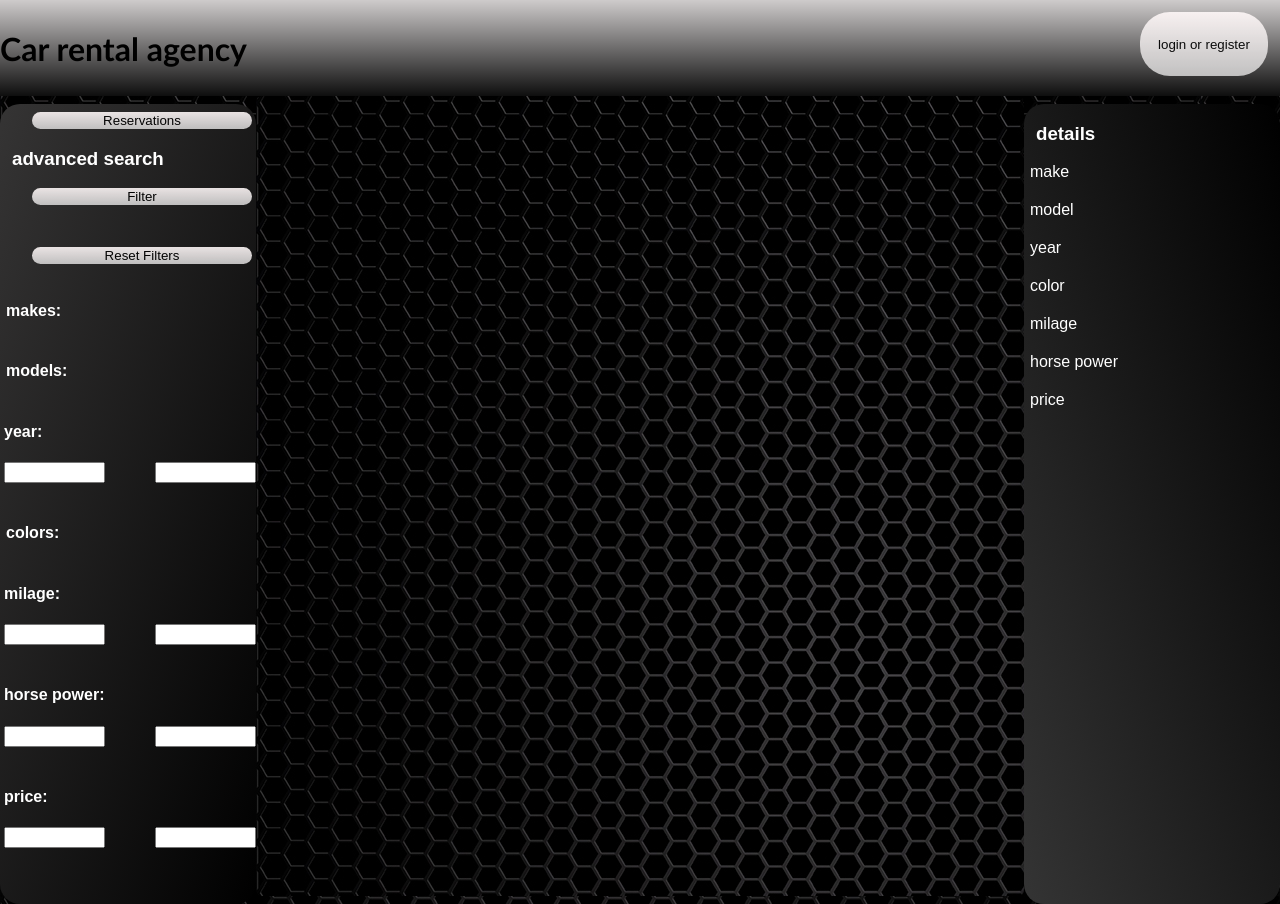
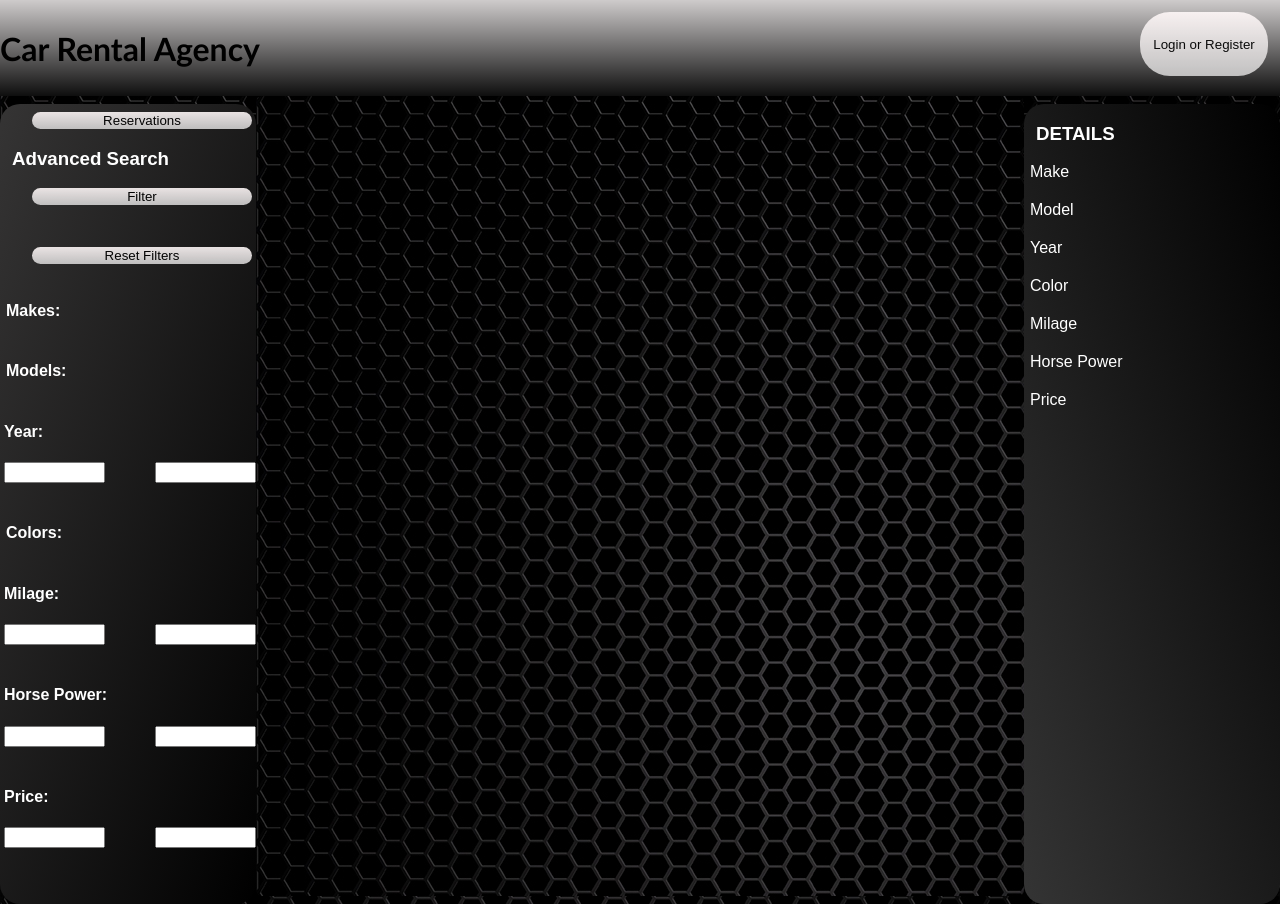
Before and after one commit to MuhammedGebril/carReservationSystem, a website: page FP/index.html in a window 1280 px wide. Drawn offline with Linux system fonts and the light colour scheme; no server answers.

Commit message:
Update index.html

```diff
--- a/FP/index.html
+++ b/FP/index.html
@@ -21,13 +21,13 @@
   IDs are only used for sections to connect menu achors to sections -->
     <header class="page__header">
       <div>
-        <h1>Car rental agency</h1>
+        <h1>Car Rental Agency</h1>
       </div>
       <button class="button-box"
         id="userLog"
         onclick="window.location.href='/FP/loginregister.html'"
       >
-        login or register
+        Login or Register
       </button>
     </header>
     <main>
@@ -35,19 +35,19 @@
         <button class="button-box" onclick="window.location.href='/FP/reservations.html'">
           Reservations
         </button>
-        <h3>advanced search</h3>
+        <h3>Advanced Search</h3>
         <button class="button-box" onclick="filter()">Filter</button>
         <br>
         <button class="button-box" onclick="resetFilter()">Reset Filters</button>
         <ul id="searchPanel">
           <ul id="makes">
-            <h4>makes:</h4>
+            <h4>Makes:</h4>
           </ul>
           <ul id="models">
-            <h4>models:</h4>
+            <h4>Models:</h4>
           </ul>
           <li>
-            <h4>year:</h4>
+            <h4>Year:</h4>
             <div class="inputBox">
               <input type="number" slider="0" onchange="updateS()" id="yearL" />
               <input type="number" slider="0" onchange="updateS()" id="yearU" />
@@ -55,10 +55,10 @@
             <div slider="0" id="yearSlider"></div>
           </li>
           <ul id="colors">
-            <h4>colors:</h4>
+            <h4>Colors:</h4>
           </ul>
           <li>
-            <h4>milage:</h4>
+            <h4>Milage:</h4>
             <div class="inputBox">
               <input
                 type="number"
@@ -76,7 +76,7 @@
             <div slider="1" id="milageSlider"></div>
           </li>
           <li>
-            <h4>horse power:</h4>
+            <h4>Horse Power:</h4>
             <div class="inputBox">
               <input type="number" slider="2" onchange="updateS()" id="hpL" />
               <input type="number" slider="2" onchange="updateS()" id="hpU" />
@@ -84,7 +84,7 @@
             <div slider="2" id="hpSlider"></div>
           </li>
           <li>
-            <h4>price:</h4>
+            <h4>Price:</h4>
             <div class="inputBox">
               <input
                 type="number"
@@ -105,15 +105,15 @@
       </div>
       <div id="items" class="hero"></div>
       <div id="panel">
-        <h3>details</h3>
+        <h3>DETAILS</h3>
         <ul id="detailsPanel">
-          <li id="c_make">make</li>
-          <li id="c_model">model</li>
-          <li id="c_year">year</li>
-          <li id="c_color">color</li>
-          <li id="c_milage">milage</li>
-          <li id="c_hp">horse power</li>
-          <li id="c_price">price</li>
+          <li id="c_make">Make</li>
+          <li id="c_model">Model</li>
+          <li id="c_year">Year</li>
+          <li id="c_color">Color</li>
+          <li id="c_milage">Milage</li>
+          <li id="c_hp">Horse Power</li>
+          <li id="c_price">Price</li>
           <div id="reserveSection" class="hidden">
             <li><h4>Reservation:</h4></li>
             <label>
```
